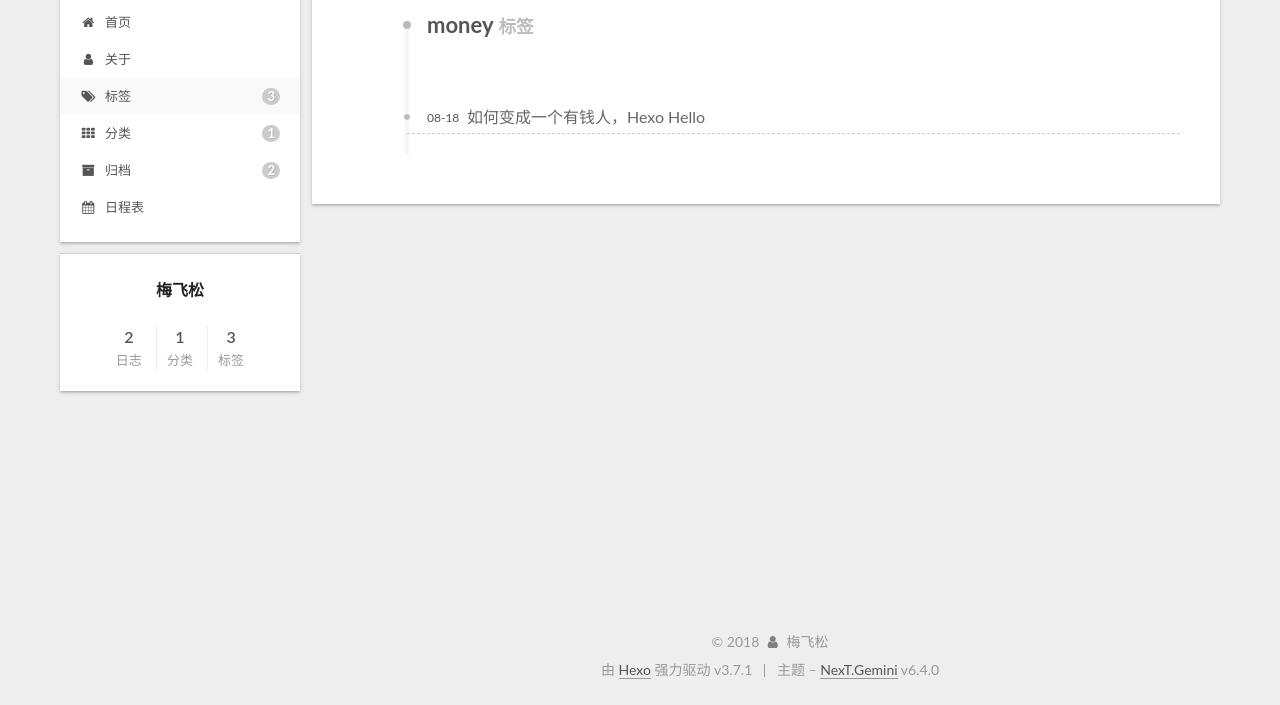
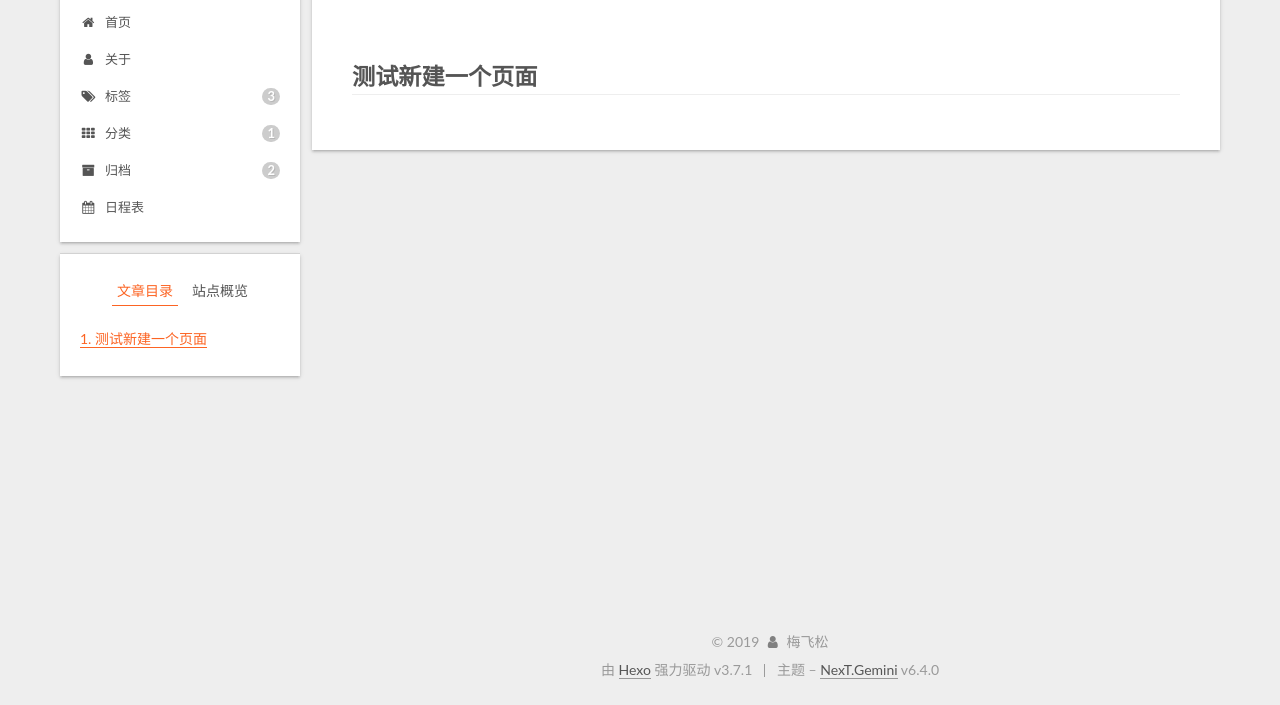
Before and after one commit to meifeiso/meifeiso.github.io, a plain HTML site: page hello-world2/index.html in a window 1280 px wide. Shown: the part 95-800 px from the top of the page. Drawn offline with Linux system fonts and the light colour scheme.

Commit message:
Site updated: 2019-04-03 23:25:05

```diff
--- a/css/main.css
+++ b/css/main.css
@@ -1849,7 +1849,7 @@ img:hover {
   width: 4px;
   height: 4px;
   border-radius: 50%;
-  background: #eb0dff;
+  background: #37aa59;
 }
 .links-of-blogroll {
   font-size: 13px;
--- a/tags/money/index.html
+++ b/hello-world2/index.html
@@ -108,20 +108,24 @@
 
 
 
+  <meta name="description" content="测试新建一个页面">
 <meta property="og:type" content="website">
-<meta property="og:title" content="meiBlog">
-<meta property="og:url" content="http://yoursite.com/tags/money/index.html">
+<meta property="og:title" content="hello-world2">
+<meta property="og:url" content="http://yoursite.com/hello-world2/index.html">
 <meta property="og:site_name" content="meiBlog">
+<meta property="og:description" content="测试新建一个页面">
 <meta property="og:locale" content="zh-CN">
+<meta property="og:updated_time" content="2019-04-03T15:16:59.195Z">
 <meta name="twitter:card" content="summary">
-<meta name="twitter:title" content="meiBlog">
+<meta name="twitter:title" content="hello-world2">
+<meta name="twitter:description" content="测试新建一个页面">
 
 
 
 
 
 
-  <link rel="canonical" href="http://yoursite.com/tags/money/"/>
+  <link rel="canonical" href="http://yoursite.com/hello-world2/"/>
 
 
 
@@ -131,7 +135,7 @@
   };
 </script>
 
-  <title>标签: money | meiBlog</title>
+  <title>hello-world2 | meiBlog</title>
 
 
 
@@ -178,7 +182,7 @@
 
 
 
-  <div class="container sidebar-position-left ">
+  <div class="container sidebar-position-left page-post-detail">
     <div class="headband"></div>
 
     <header id="header" class="header" itemscope itemtype="http://schema.org/WPHeader">
@@ -231,7 +235,7 @@
 
 
 
-          <li class="menu-item menu-item-tags menu-item-active">
+          <li class="menu-item menu-item-tags">
     <a href="/tags/" rel="section">
       <i class="menu-item-icon fa fa-fw fa-tags"></i> <br />标签<span class="badge">3</span></a>
   </li>
@@ -317,47 +321,36 @@
           <div id="content" class="content">
 
 
+  <div id="posts" class="posts-expand">
 
 
 
-  <div class="post-block tag">
+    <div class="post-block page">
+      <header class="post-header">
 
-    <div id="posts" class="posts-collapse">
-      <div class="collection-title">
-        <h1>money<small>标签</small>
-        </h1>
-      </div>
+<h1 class="post-title" itemprop="name headline">hello-world2</h1>
+
+<div class="post-meta">
 
 
 
 
-  <article class="post post-type-normal" itemscope itemtype="http://schema.org/Article">
-    <header class="post-header">
 
-      <h2 class="post-title">
-
-            <a class="post-title-link" href="/2018/08/18/如何变成一个有钱人，Hexo-Hello/" itemprop="url">
-
-                <span itemprop="name">如何变成一个有钱人，Hexo Hello</span>
-
-            </a>
-
-      </h2>
-
-      <div class="post-meta">
-        <time class="post-time" itemprop="dateCreated"
-              datetime="2018-08-18T11:51:47+08:00"
-              content="2018-08-18" >
-          08-18
-        </time>
 </div>
 
 </header>
-  </article>
 
 
 
+
+      <div class="post-body">
+
+
+          <h2 id="测试新建一个页面"><a href="#测试新建一个页面" class="headerlink" title="测试新建一个页面"></a>测试新建一个页面</h2>
+
       </div>
+
+
 
     </div>
 
@@ -368,6 +361,13 @@
 
 
   </div>
+
+
+          </div>
+
+
+
+
 
 
         </div>
@@ -389,8 +389,17 @@
 
 
 
+        <ul class="sidebar-nav motion-element">
+          <li class="sidebar-nav-toc sidebar-nav-active" data-target="post-toc-wrap">
+            文章目录
+          </li>
+          <li class="sidebar-nav-overview" data-target="site-overview-wrap">
+            站点概览
+          </li>
+        </ul>
 
-      <section class="site-overview-wrap sidebar-panel sidebar-panel-active">
+
+      <section class="site-overview-wrap sidebar-panel">
         <div class="site-overview">
           <div class="site-author motion-element" itemprop="author" itemscope itemtype="http://schema.org/Person">
 
@@ -466,6 +475,22 @@
       </section>
 
 
+      <!--noindex-->
+        <section class="post-toc-wrap motion-element sidebar-panel sidebar-panel-active">
+          <div class="post-toc">
+
+
+
+
+
+
+              <div class="post-toc-content"><ol class="nav"><li class="nav-item nav-level-2"><a class="nav-link" href="#测试新建一个页面"><span class="nav-number">1.</span> <span class="nav-text">测试新建一个页面</span></a></li></ol></div>
+
+
+          </div>
+        </section>
+      <!--/noindex-->
+
 
 
 
@@ -479,7 +504,7 @@
 
     <footer id="footer" class="footer">
       <div class="footer-inner">
-        <div class="copyright">&copy; <span itemprop="copyrightYear">2018</span>
+        <div class="copyright">&copy; <span itemprop="copyrightYear">2019</span>
   <span class="with-love" id="animate">
     <i class="fa fa-user"></i>
   </span>
@@ -602,6 +627,10 @@
 
 
 
+  <script type="text/javascript" src="/js/src/scrollspy.js?v=6.4.0"></script>
+<script type="text/javascript" src="/js/src/post-details.js?v=6.4.0"></script>
+
+
 
 
 
```
Also changed, not shown: 2018/08/18/hello-world/index.html (+1 -1 lines), 2018/08/18/如何变成一个有钱人，Hexo-Hello/index.html (+7 -7 lines), about/index.html (+6 -6 lines), archives/2018/08/index.html (+1 -1 lines), archives/2018/index.html (+1 -1 lines), archives/index.html (+1 -1 lines), categories/index.html (+1 -1 lines), categories/生财之道/index.html (+1 -1 lines), index.html (+3 -3 lines), schedule/index.html (+1 -1 lines), tags/index.html (+1 -1 lines), tags/大洋/index.html (+1 -1 lines), tags/钱/index.html (+1 -1 lines). Lines whose indentation alone changed are shown as unchanged.
